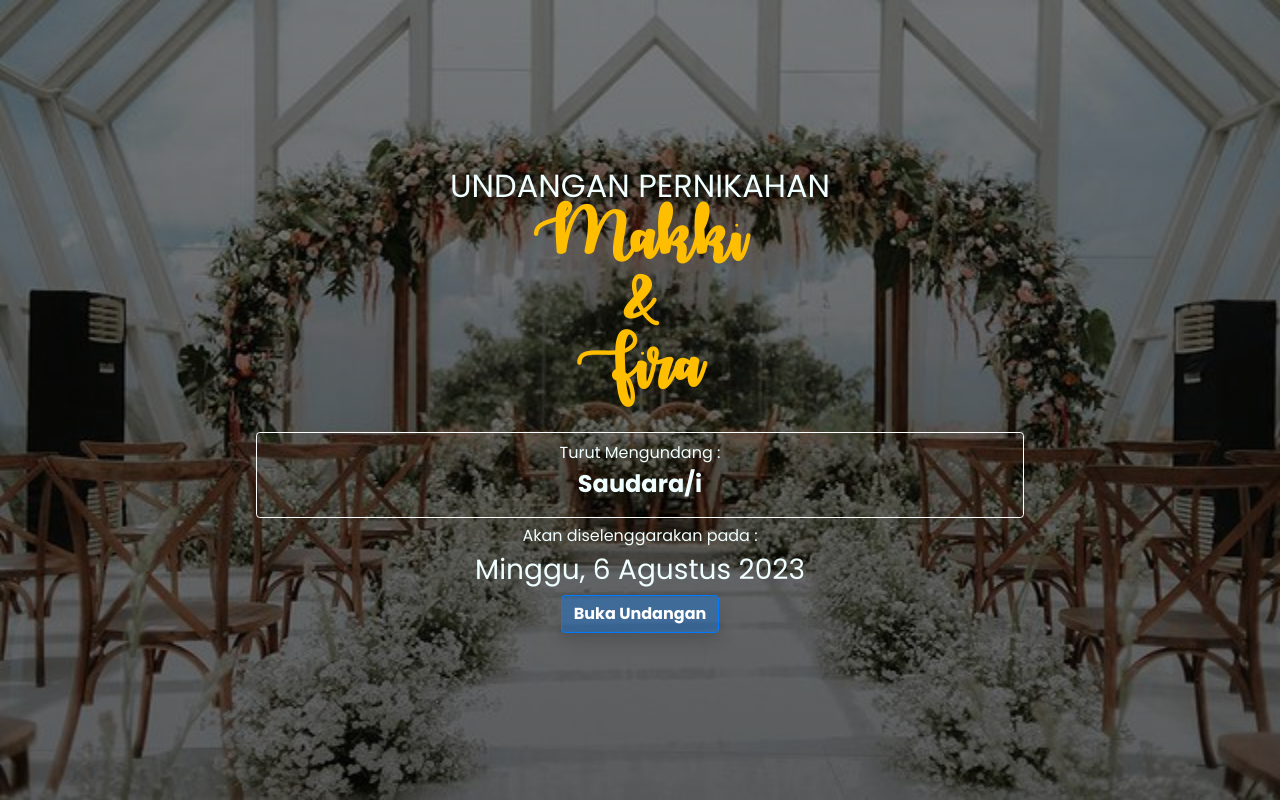
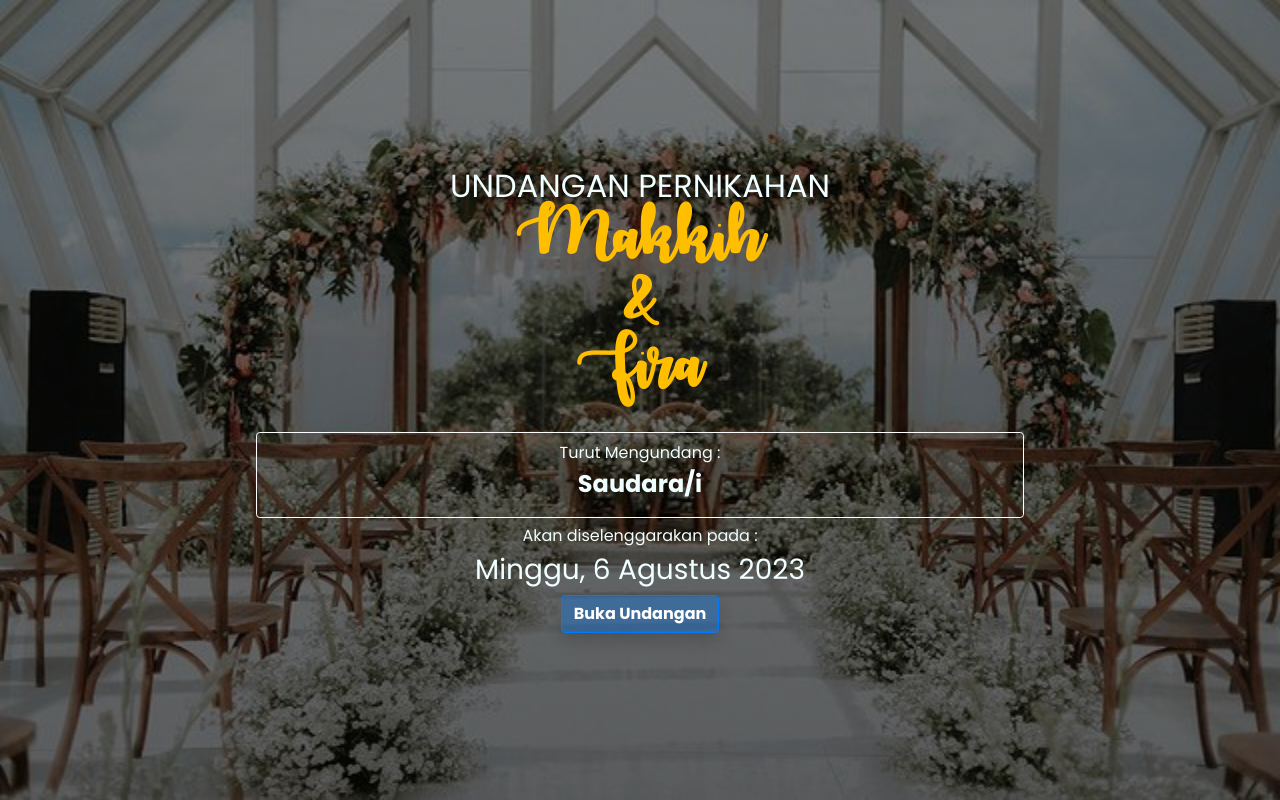
Before and after one commit to isalmahmood/web-undangan-pernikahan, a plain HTML site: page index.html in a window 1280 px wide. Drawn offline with nearby package versions, Linux system fonts and the light colour scheme.

Commit message:
seconds commit

```diff
--- a/index.html
+++ b/index.html
@@ -105,7 +105,7 @@
     gsap.to('#text_mempelai_cover', {
       duration: 3,
       delay: 1,
-      text: 'Makki<br>&<br>Fira'
+      text: 'Makkih<br>&<br>Fira'
     })
   </script>
 
```
